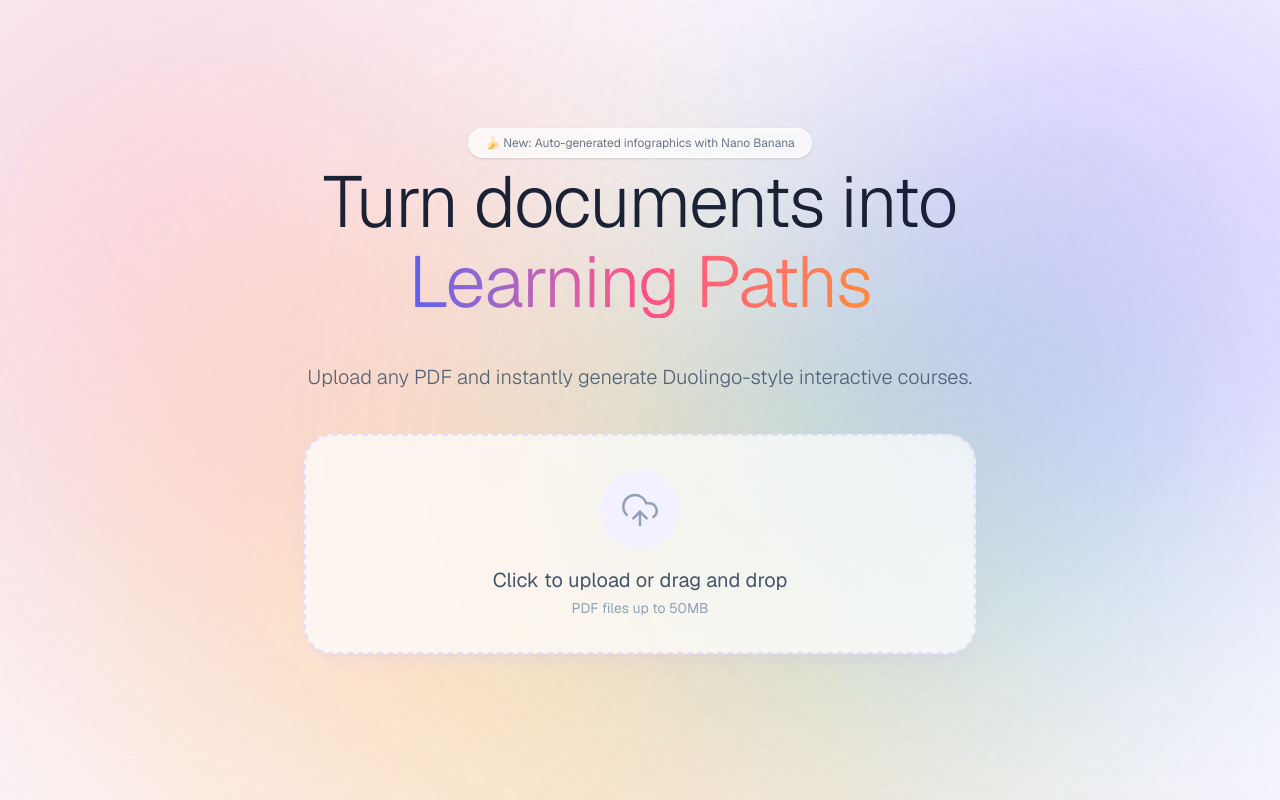
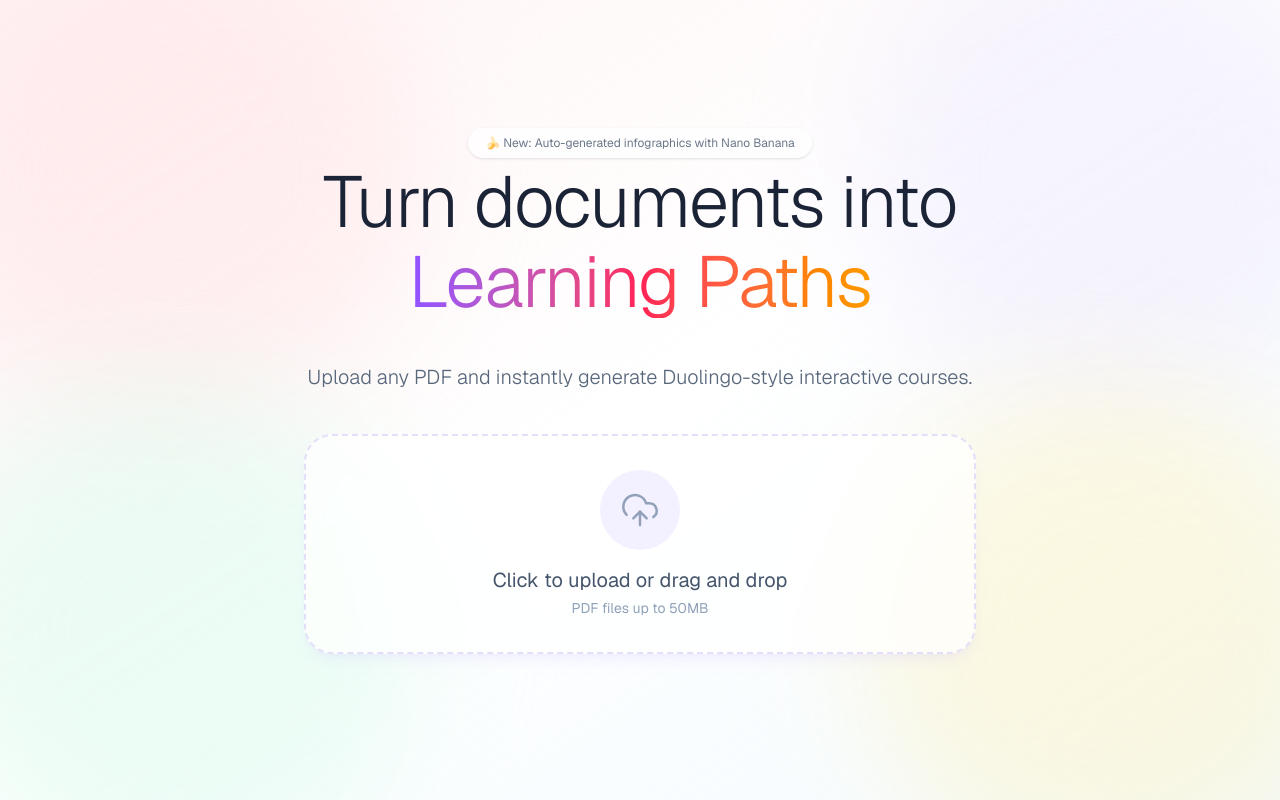
Before and after one commit to jantiegges/gemini-hackathon-25, a Next.js app in the folder apps/web/: page / in a window 1280 px wide. Shown: the top 800 px of the page. Built offline with nearby package versions, Linux system fonts and the light colour scheme; no server answers; the database is empty.

Commit message:
feat: update homepage bg

```diff
--- a/apps/web/components/documents-container.tsx
+++ b/apps/web/components/documents-container.tsx
@@ -24,15 +24,19 @@ export function DocumentsContainer({
 	}, []);
 
 	return (
-		<div className="min-h-screen bg-app-background text-slate-900 relative">
-			{/* Fixed Background Gradient */}
-			<div className="fixed inset-0 pointer-events-none overflow-hidden z-0">
-				{/* Mesh Gradient Blobs */}
-				<div className="absolute top-[-15%] left-[-15%] w-[55vw] h-[55vw] bg-app-blob-pink rounded-full blur-[140px] opacity-60 mix-blend-multiply animate-blob" />
-				<div className="absolute top-[-5%] right-[-10%] w-[45vw] h-[45vw] bg-app-blob-purple rounded-full blur-[130px] opacity-55 mix-blend-multiply animate-blob animation-delay-2000" />
-				<div className="absolute bottom-[-25%] left-[10%] w-[70vw] h-[60vw] bg-app-blob-orange rounded-[45%] blur-[160px] opacity-60 mix-blend-multiply animate-blob animation-delay-4000" />
-				<div className="absolute bottom-[5%] right-[5%] w-[45vw] h-[45vw] bg-app-blob-blue rounded-full blur-[140px] opacity-60 mix-blend-multiply" />
-				<div className="absolute top-[25%] left-[40%] w-[35vw] h-[35vw] bg-app-blob-light-blue rounded-full blur-[120px] opacity-50 mix-blend-multiply" />
+		<div className="min-h-screen bg-white text-slate-900 relative overflow-hidden">
+			{/* Subtle 4-color mesh gradient background */}
+			<div className="fixed inset-0 pointer-events-none">
+				{/* Base gradient */}
+				<div className="absolute inset-0 bg-gradient-to-br from-rose-50/80 via-white to-sky-50/80" />
+				{/* Top-left: soft pink/rose */}
+				<div className="absolute -top-20 -left-20 w-[500px] h-[500px] rounded-full bg-rose-100/50 blur-3xl" />
+				{/* Top-right: soft violet/purple */}
+				<div className="absolute -top-20 -right-20 w-[500px] h-[500px] rounded-full bg-violet-100/50 blur-3xl" />
+				{/* Bottom-left: soft emerald/mint */}
+				<div className="absolute -bottom-20 -left-20 w-[500px] h-[500px] rounded-full bg-emerald-100/40 blur-3xl" />
+				{/* Bottom-right: soft amber/peach */}
+				<div className="absolute -bottom-20 -right-20 w-[500px] h-[500px] rounded-full bg-amber-100/50 blur-3xl" />
 			</div>
 
 			{/* Main Content */}
@@ -57,7 +61,7 @@ export function DocumentsContainer({
 											"Study Guides",
 										]}
 										duration={2800}
-										className="text-transparent bg-clip-text bg-gradient-to-r from-app-gradient-purple via-app-gradient-pink to-app-gradient-orange"
+										className="text-transparent bg-clip-text bg-gradient-to-r from-violet-500 via-rose-500 to-amber-500"
 										motionProps={{
 											initial: { opacity: 0, y: 20 },
 											animate: { opacity: 1, y: 0 },
@@ -83,7 +87,7 @@ export function DocumentsContainer({
 
 				{/* Documents List Card Overlay */}
 				<div className="w-full max-w-5xl mx-auto px-6 pb-20">
-					<div className="bg-white/85 backdrop-blur-2xl rounded-3xl shadow-xl shadow-app-blob-purple/25 border border-white/60 p-8">
+					<div className="bg-white/85 backdrop-blur-2xl rounded-3xl shadow-xl shadow-violet-200/50 border border-slate-200/60 p-8">
 						{/* Card Header */}
 						<div className="flex items-center justify-between mb-8">
 							<h2 className="text-2xl font-semibold text-slate-800/90">
@@ -101,19 +105,19 @@ export function DocumentsContainer({
 
 						{/* Filters */}
 						<div className="flex items-center gap-4 mb-8 text-sm text-slate-500">
-							<div className="flex items-center gap-2 px-4 py-2.5 rounded-xl bg-white border border-slate-200/70 hover:border-app-blob-purple hover:shadow-sm transition-all cursor-text w-64">
+							<div className="flex items-center gap-2 px-4 py-2.5 rounded-xl bg-white border border-slate-200 hover:border-violet-300 hover:shadow-sm transition-all cursor-text w-64">
 								<span>🔍</span>
 								<span>Search lessons...</span>
 							</div>
 							<button
 								type="button"
-								className="flex items-center gap-2 px-4 py-2.5 rounded-xl bg-white border border-slate-200/70 hover:border-app-blob-purple hover:shadow-sm transition-all"
+								className="flex items-center gap-2 px-4 py-2.5 rounded-xl bg-white border border-slate-200 hover:border-violet-300 hover:shadow-sm transition-all"
 							>
 								Last edited ▾
 							</button>
 							<button
 								type="button"
-								className="flex items-center gap-2 px-4 py-2.5 rounded-xl bg-white border border-slate-200/70 hover:border-app-blob-purple hover:shadow-sm transition-all"
+								className="flex items-center gap-2 px-4 py-2.5 rounded-xl bg-white border border-slate-200 hover:border-violet-300 hover:shadow-sm transition-all"
 							>
 								All types ▾
 							</button>
```
